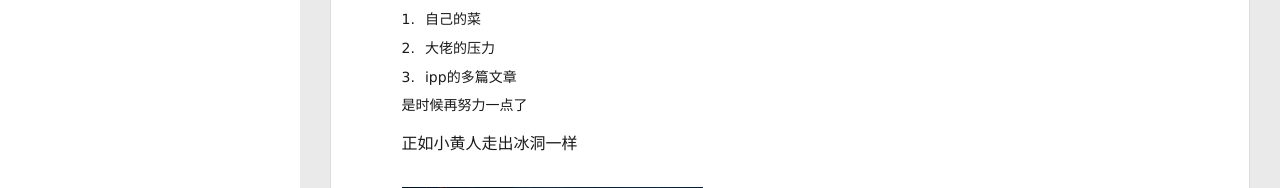
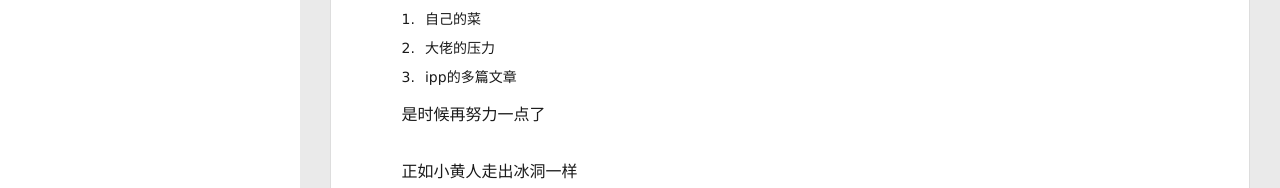
Before and after one commit to taohansi/taohansi.github.io, a website: page 2017/09/12/my-first-blog/index.html in a window 1280 px wide. Shown: the part 612-800 px from the top of the page. Drawn offline with Linux system fonts and the light colour scheme.

Commit message:
Site updated: 2017-09-14 22:55:22

```diff
--- a/2017/09/12/my-first-blog/index.html
+++ b/2017/09/12/my-first-blog/index.html
@@ -17,7 +17,7 @@
 <meta property="og:description" content="我的第一篇博客就这样诞生了（随便熟悉markdown）">
 <meta property="og:locale" content="zh">
 <meta property="og:image" content="http://taohansi.github.io/img/minions.jpg">
-<meta property="og:updated_time" content="2017-09-13T15:53:54.298Z">
+<meta property="og:updated_time" content="2017-09-14T14:55:03.930Z">
 <meta name="twitter:card" content="summary">
 <meta name="twitter:title" content="我的第一篇博客">
 <meta name="twitter:description" content="我的第一篇博客就这样诞生了（随便熟悉markdown）">
@@ -190,8 +190,9 @@
 <ol>
 <li>自己的菜</li>
 <li>大佬的压力</li>
-<li>ipp的多篇文章<br>是时候再努力一点了</li>
+<li>ipp的多篇文章</li>
 </ol>
+<p>是时候再努力一点了</p>
 <p>正如小黄人走出冰洞一样</p>
 <p><img src="/img/minions.jpg" alt="Alt minions"></p>
 <p>我也是时候走出学校，寻找计算机的宝藏</p>
```
